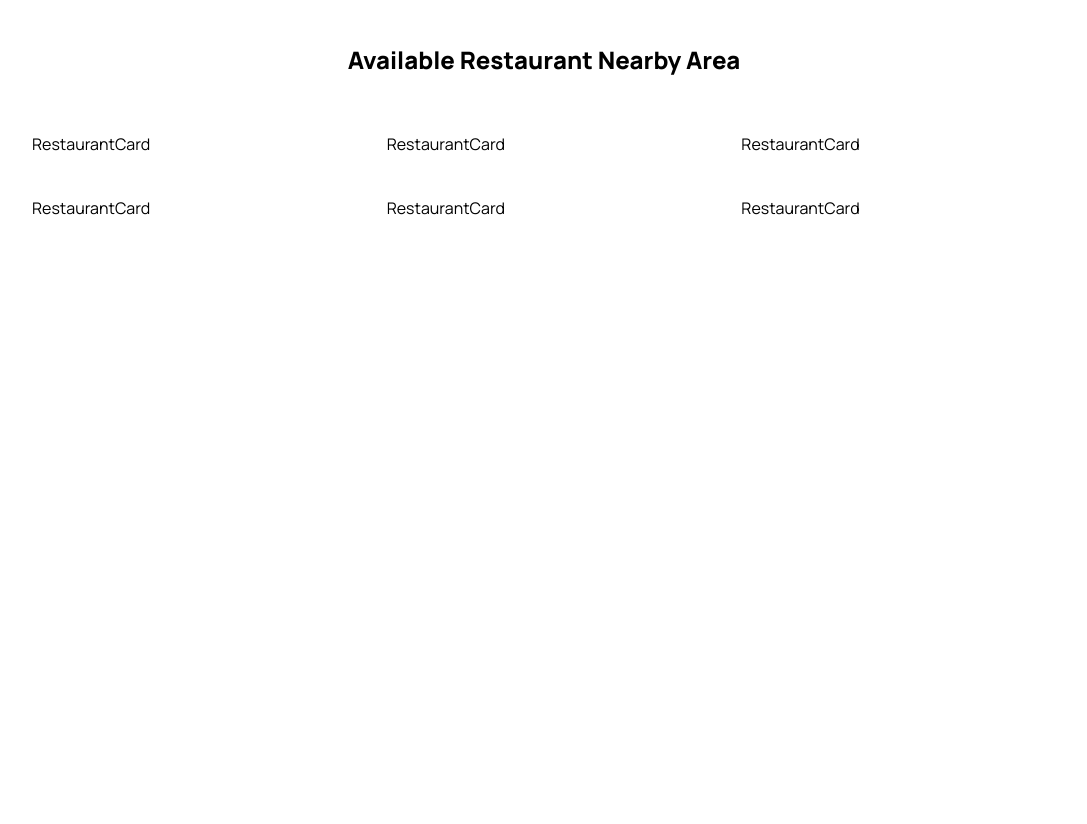
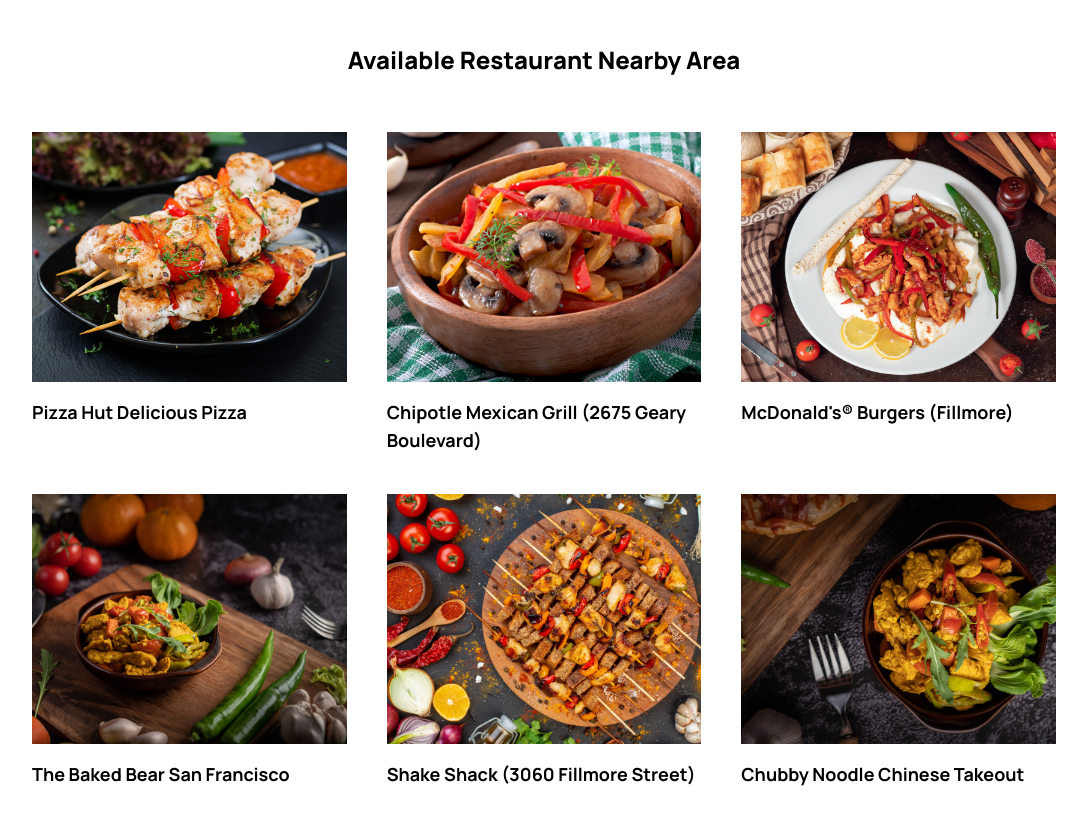
Before and after one commit to danial137/foodprojects, a Next.js app: page / in a window 1280 px wide. Shown: the part 820-1644 px from the top of the page, without its empty margins (96-1183 px from the left). Before the commit the page ends 1104 px from the top, so only its background shows below. Built offline with nearby package versions, Linux system fonts and the light colour scheme.

Commit message:
Refactor RestaurantCard component to accept props for title and image, and update rendering logic

```diff
--- a/components/Home/Restaurant/RestaurantCard.tsx
+++ b/components/Home/Restaurant/RestaurantCard.tsx
@@ -1,13 +1,18 @@
 import React from 'react'
-
+import Image from 'next/image'
 
 type props = {
+  title: string;
+  image: string;
 
 }
 
-const RestaurantCard = () => {
+const RestaurantCard = ({image,title}:props) => {
   return (
-    <div>RestaurantCard</div>
+    <div>
+      <Image src={image} alt="img" width={400} height={400} className="w-full h-[250px] object-cover" />
+      <h1 className="mt-4 w-fit dark:hover:text-amber-300 hover:text-blue-950 transition-all duration-200 cursor-pointer text-base sm:text-lg font-bold">{title}</h1>
+    </div>
   )
 }
 
```
